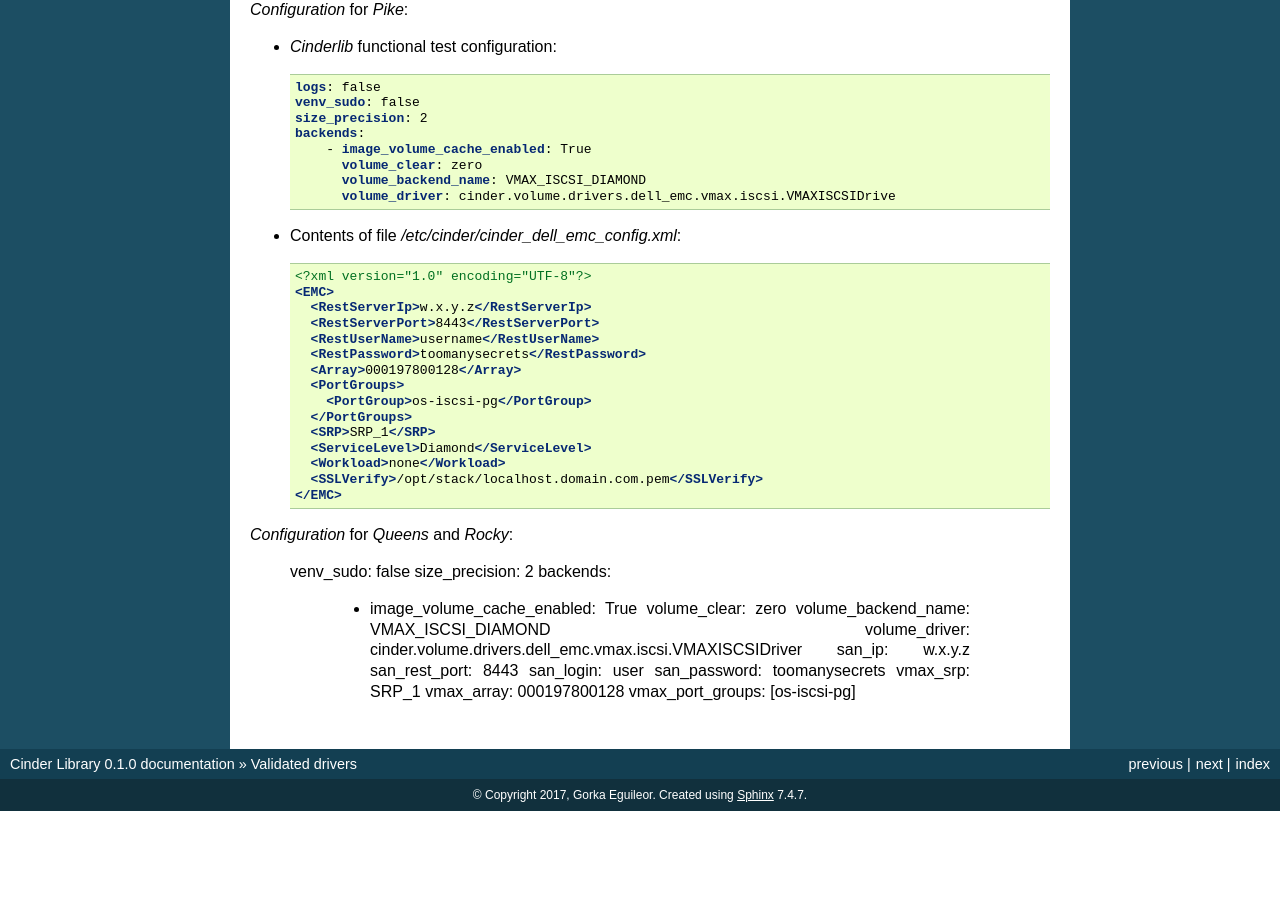
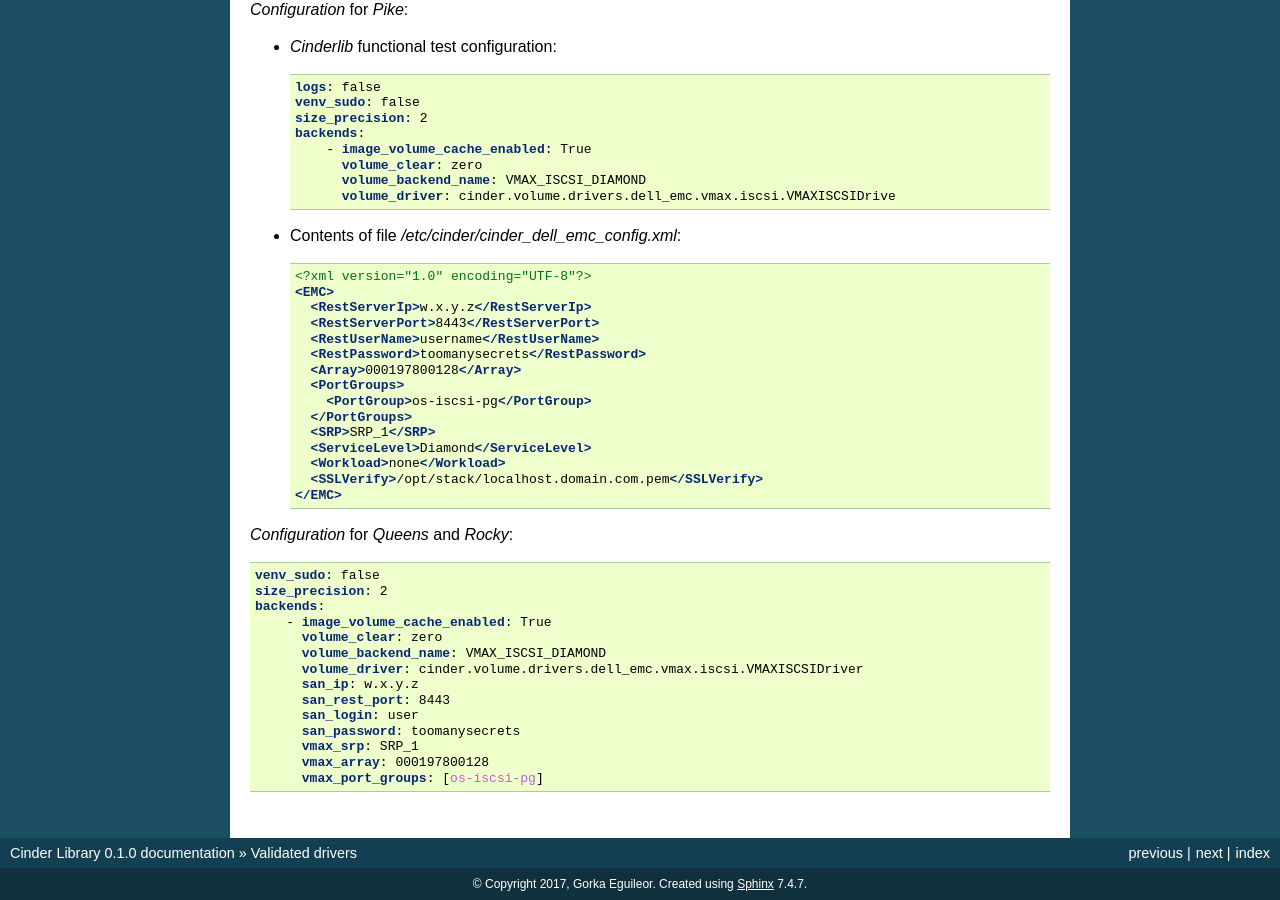
Before and after one commit to Akrog/cinderlib, a Sphinx documentation site: the page built from docs/validated_backends.rst, in a window 1280 px wide and 900 px high, scrolled down 2993 px. Built offline with Sphinx 7.4.7, drawn with Linux system fonts in a browser that asks for light colours; before the commit the page ends 3804 px from its top, so only the background shows below that.

Commit message:
docs: Fix VMAX configuration for Q and R
The VMAX configuration for Queens and Rocky was not being properly
rendered.

```diff
--- a/docs/validated_backends.rst
+++ b/docs/validated_backends.rst
@@ -219,6 +219,8 @@ VMAX
 
 *Configuration* for *Queens* and *Rocky*:
 
+.. code-block:: YAML
+
    venv_sudo: false
    size_precision: 2
    backends:
```
